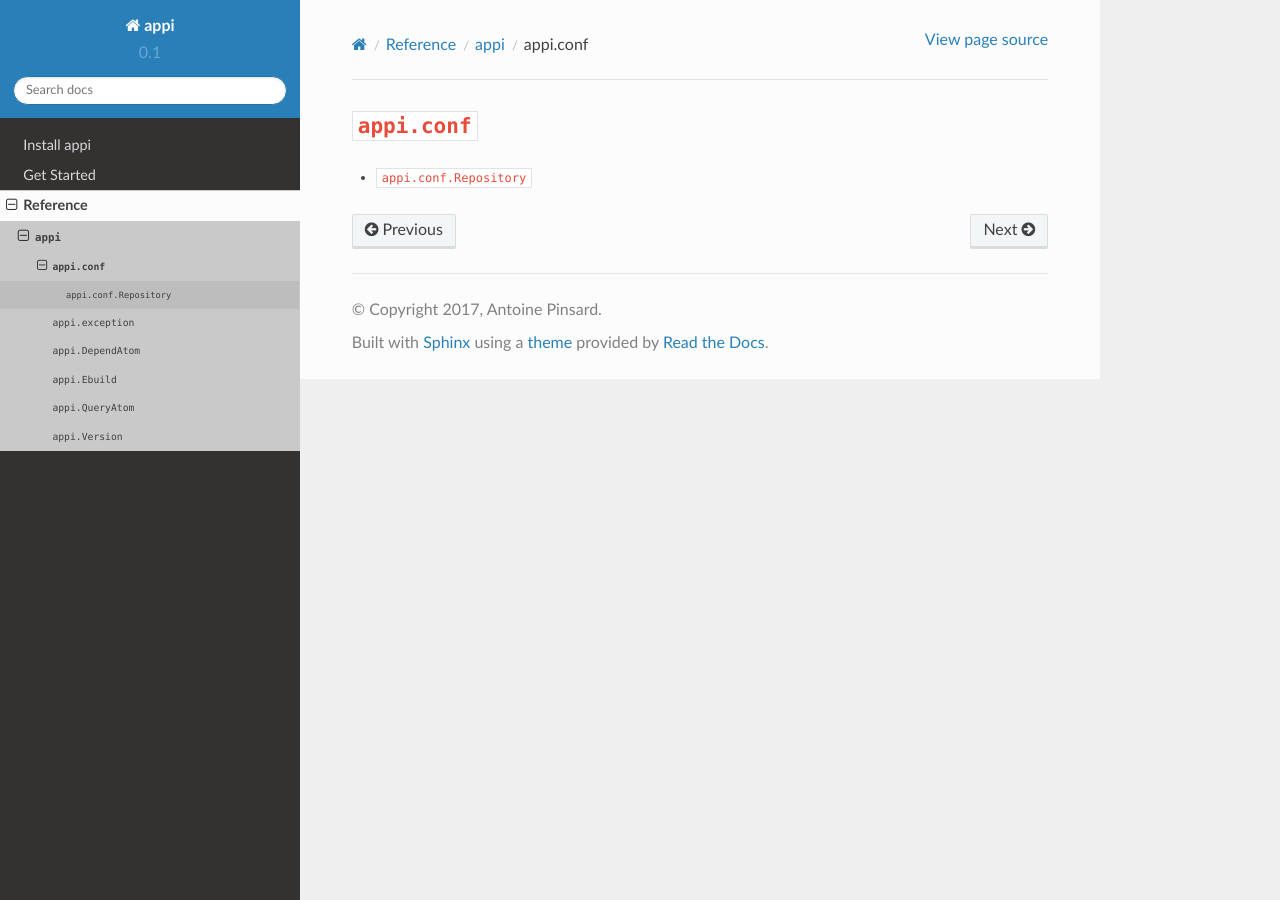
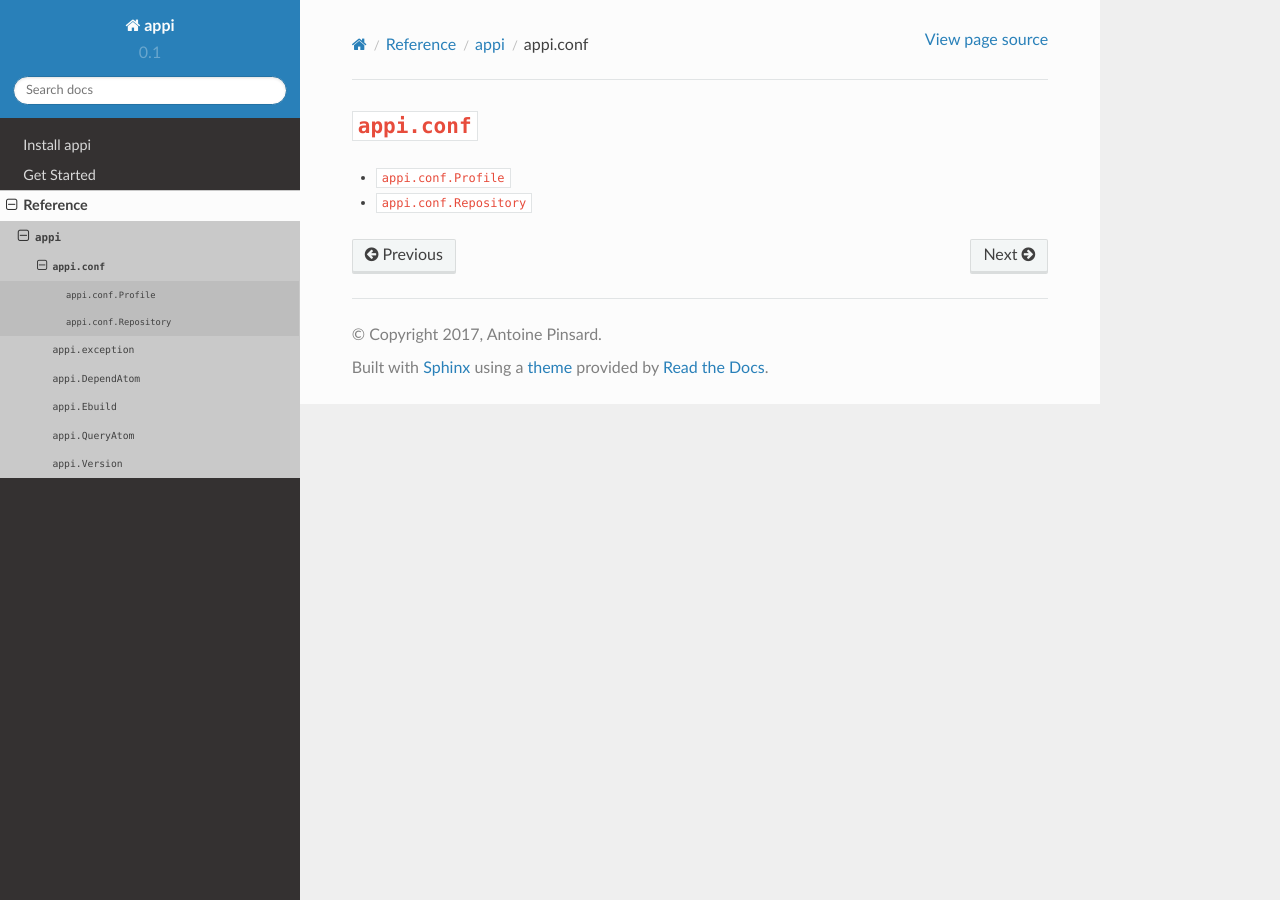
Before and after one commit to funtoo/appi, a Sphinx documentation site: the page built from docs/ref/appi/conf/index.rst, in a window 1280 px wide. Built offline with Sphinx 7.4.7 and the Read the Docs theme 2.0.0, drawn with Linux system fonts in a browser that asks for light colours.

Commit message:
Added Profile doc file

```diff
--- /dev/null
+++ b/docs/ref/appi/conf/Profile.rst
@@ -0,0 +1,5 @@
+.. _appi.conf.Profile:
+
+=====================
+``appi.conf.Profile``
+=====================
--- a/docs/ref/appi/conf/index.rst
+++ b/docs/ref/appi/conf/index.rst
@@ -5,4 +5,5 @@
 .. toctree::
    :maxdepth: 2
 
+   Profile
    Repository
```
